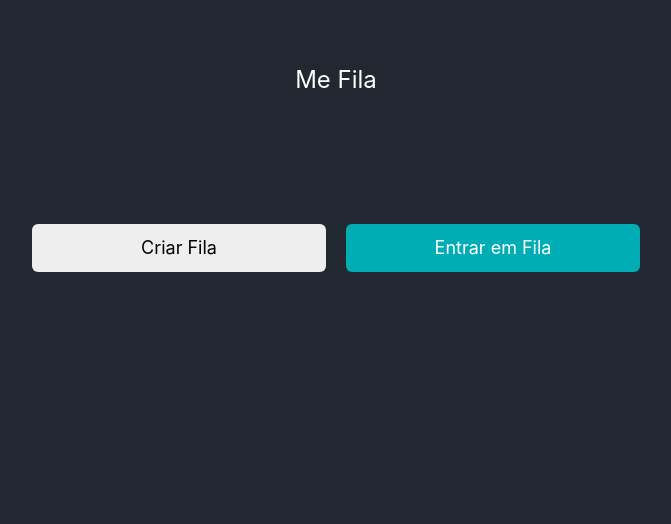
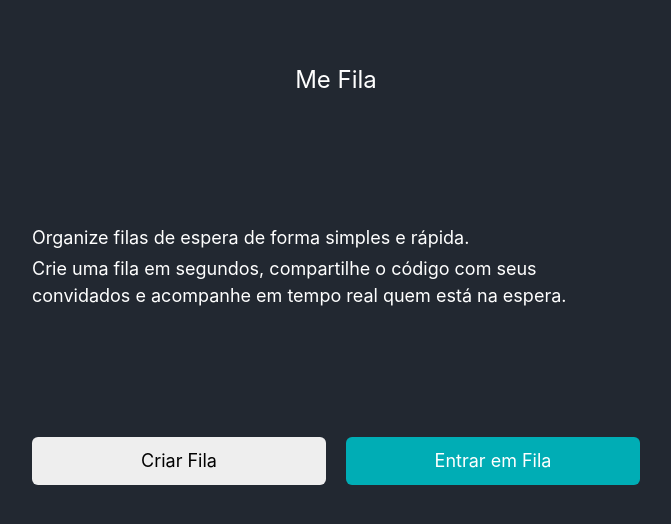
Before and after one commit to aknoss/me-fila, a React (Vite) app in the folder client/: page / in a window 1280 px wide. Shown: the top 524 px of the page, without its empty margins (304-975 px from the left). Built offline with nearby package versions, Linux system fonts and the light colour scheme; no server answers.

Commit message:
feat: add description to home page

```diff
--- a/client/src/pages/home.tsx
+++ b/client/src/pages/home.tsx
@@ -16,6 +16,13 @@ export function HomePage() {
   return (
     <Wrapper>
       <h1 className="text-2xl">Me Fila</h1>
+      <div className="flex flex-col gap-1 text-left">
+        <p>Organize filas de espera de forma simples e rápida.</p>
+        <p>
+          Crie uma fila em segundos, compartilhe o código com seus convidados e
+          acompanhe em tempo real quem está na espera.
+        </p>
+      </div>
       <ButtonGroup>
         <ButtonLink to={ROUTES.JOIN}>Entrar em Fila</ButtonLink>
         <ButtonLink to={ROUTES.HOST} variant="secondary">
```
